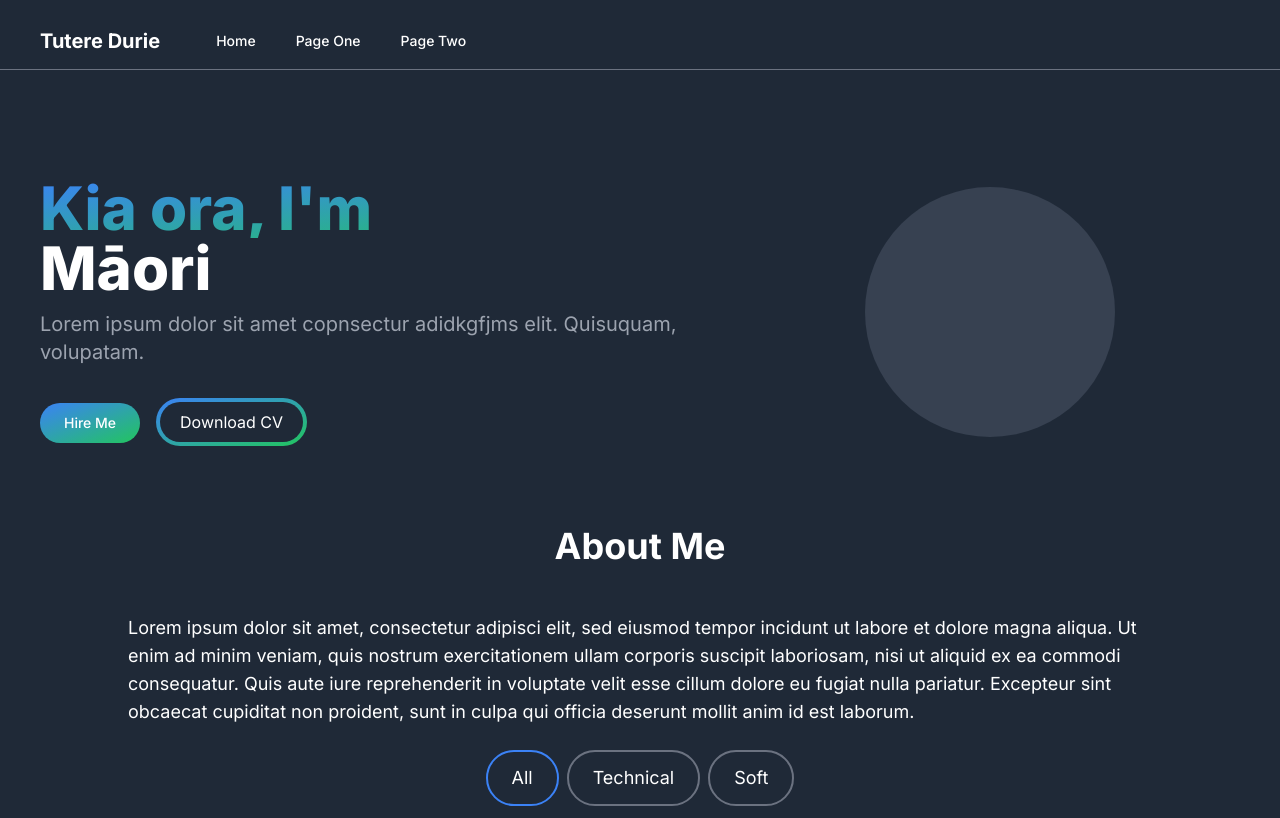
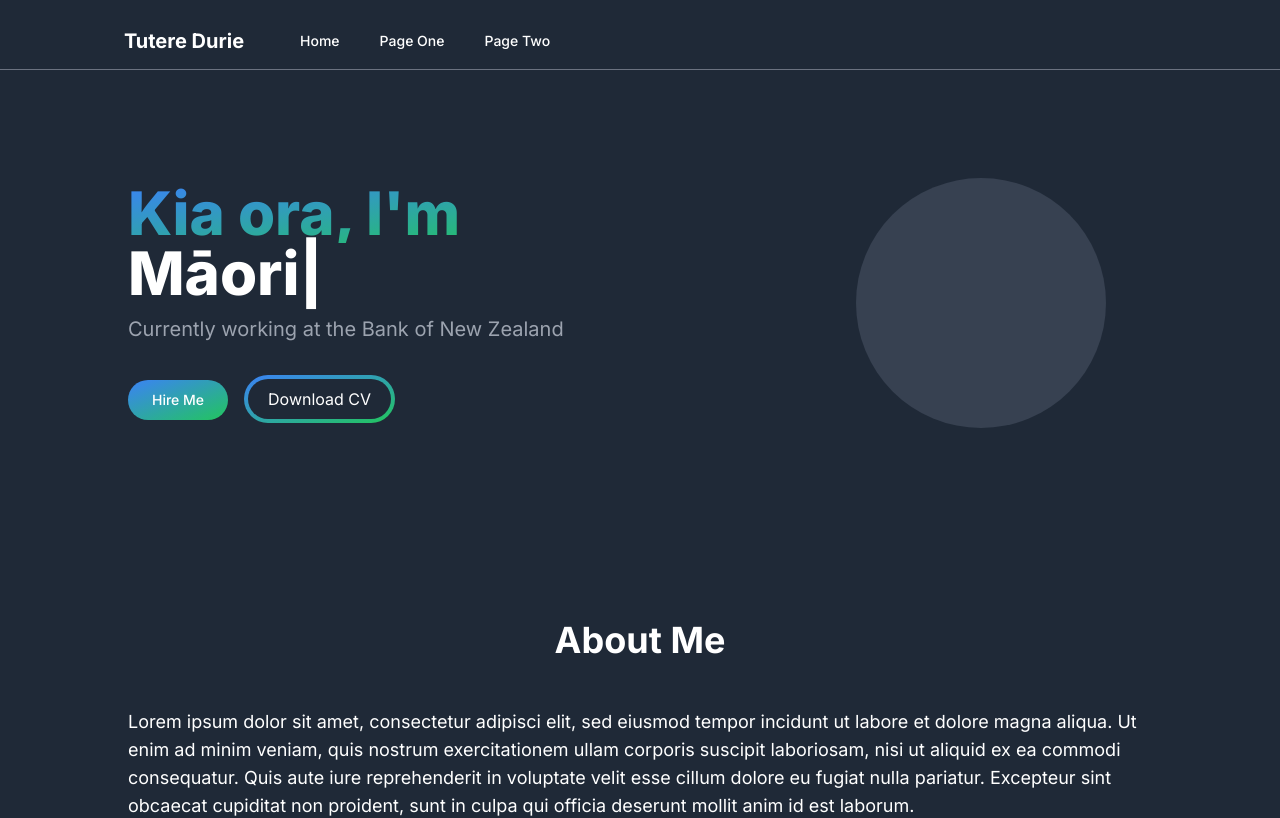
Before and after one commit to Tutere/my-website, a Next.js app: page / in a window 1280 px wide. Shown: the top 818 px of the page. Built offline with nearby package versions, Linux system fonts and the light colour scheme.

Commit message:
formatting issues fixed

```diff
--- a/src/components/ui/navbar.tsx
+++ b/src/components/ui/navbar.tsx
@@ -23,9 +23,9 @@ export function Navbar () {
     return (
     <div className="sticky top-0 z-10">
       <div className="flex items-center justify-between pt-6 pb-3 px-10 bg-gray-800 h-[70px] border-b border-gray-500 ">
-        <div className="flex items-center">
+        <div className="flex items-center md:mx-auto md:pr-[590px]">
           <Link href={"/"} >
-            <h1 className="text-xl font-bold text-white cursor-pointer">
+            <h1 className="text-xl font-bold text-white cursor-pointer text-nowrap">
               Tutere Durie
             </h1>
           </Link>
--- a/src/components/ui/welcomeSection.tsx
+++ b/src/components/ui/welcomeSection.tsx
@@ -5,9 +5,9 @@ import { TypeAnimation } from 'react-type-animation';
 
 export default function WelcomeSection() {
     return (
-      <section>
+      <section className="mb-28">
         <div className="grid grid-cols-1 sm:grid-cols-12">
-            <div className="col-span-7 place-self-center text-center sm:text-left">
+            <div className="col-span-8 place-self-center text-center sm:text-left justify-self-start">
                 <h1 className="text-white mb-3 text-4xl sm:text-5xl lg:text-6xl font-extrabold">
                     <div className="text-transparent bg-clip-text bg-gradient-to-br from-blue-500 to-green-500">Kia ora, I'm{" "}</div>
                     <TypeAnimation
@@ -27,7 +27,7 @@ export default function WelcomeSection() {
                     />
                 </h1>
                 <p className="text-gray-400 text-base sm:text-lg mb-6 lg:text-xl">
-                    Lorem ipsum dolor sit amet copnsectur adidkgfjms elit. Quisuquam, volupatam.
+                    Currently working at the Bank of New Zealand
                 </p>
                 <div>
                     <Button className="px-6 py-3 w-full sm:w-fit rounded-full mr-4 bg-gradient-to-br from-blue-500 to-green-500 hover:bg-slate-200 text-white"> Hire Me</Button>
@@ -36,7 +36,7 @@ export default function WelcomeSection() {
                     </button>
                 </div>
             </div>
-            <div className="col-span-5 place-self-center mt-4 lg:mt-0">
+            <div className="col-span-4 place-self-center mt-4 lg:mt-0">
                 <div className="rounded-full bg-gray-700 w-[250px] h-[250px] relative">
                     {/* <Image
                     src={"/selfieImage.png.png"}
```
